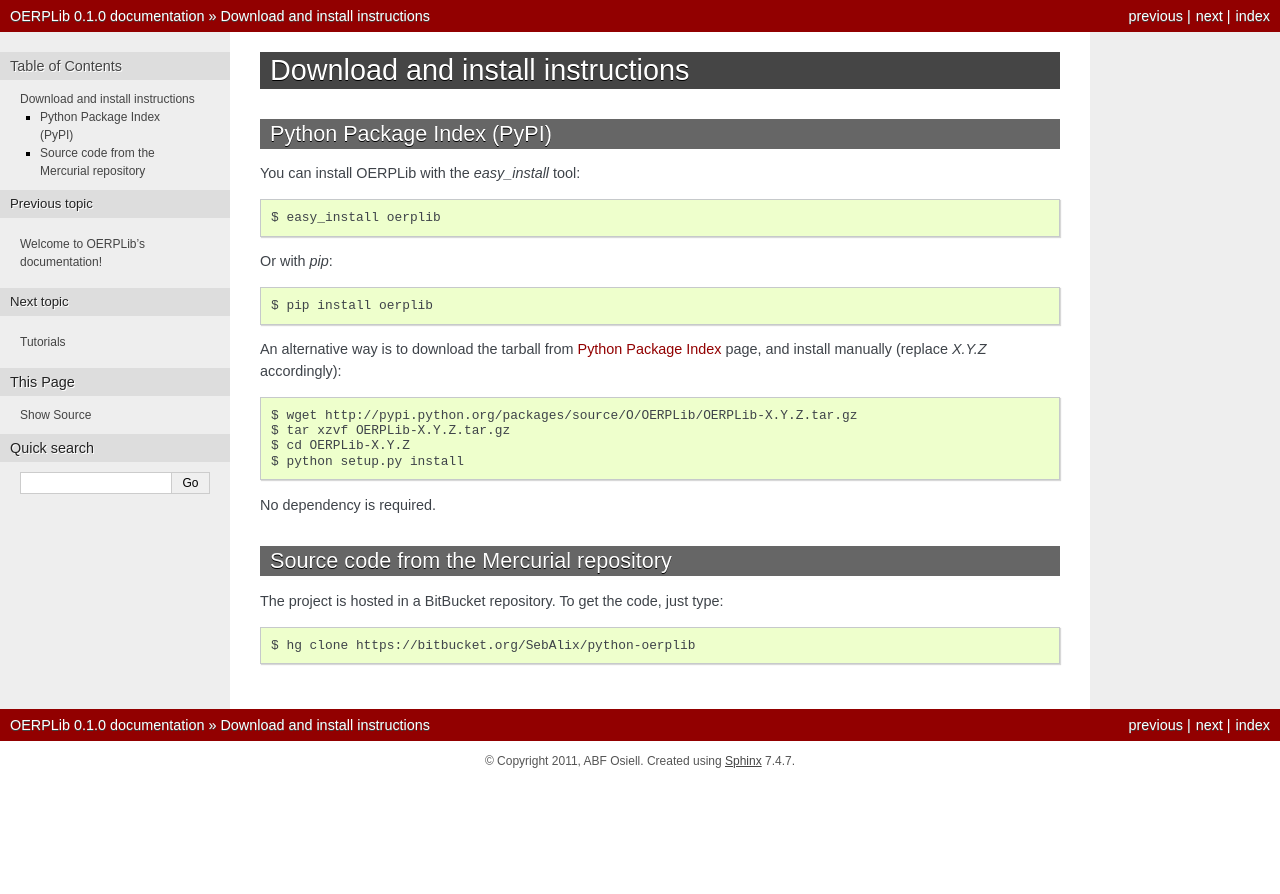
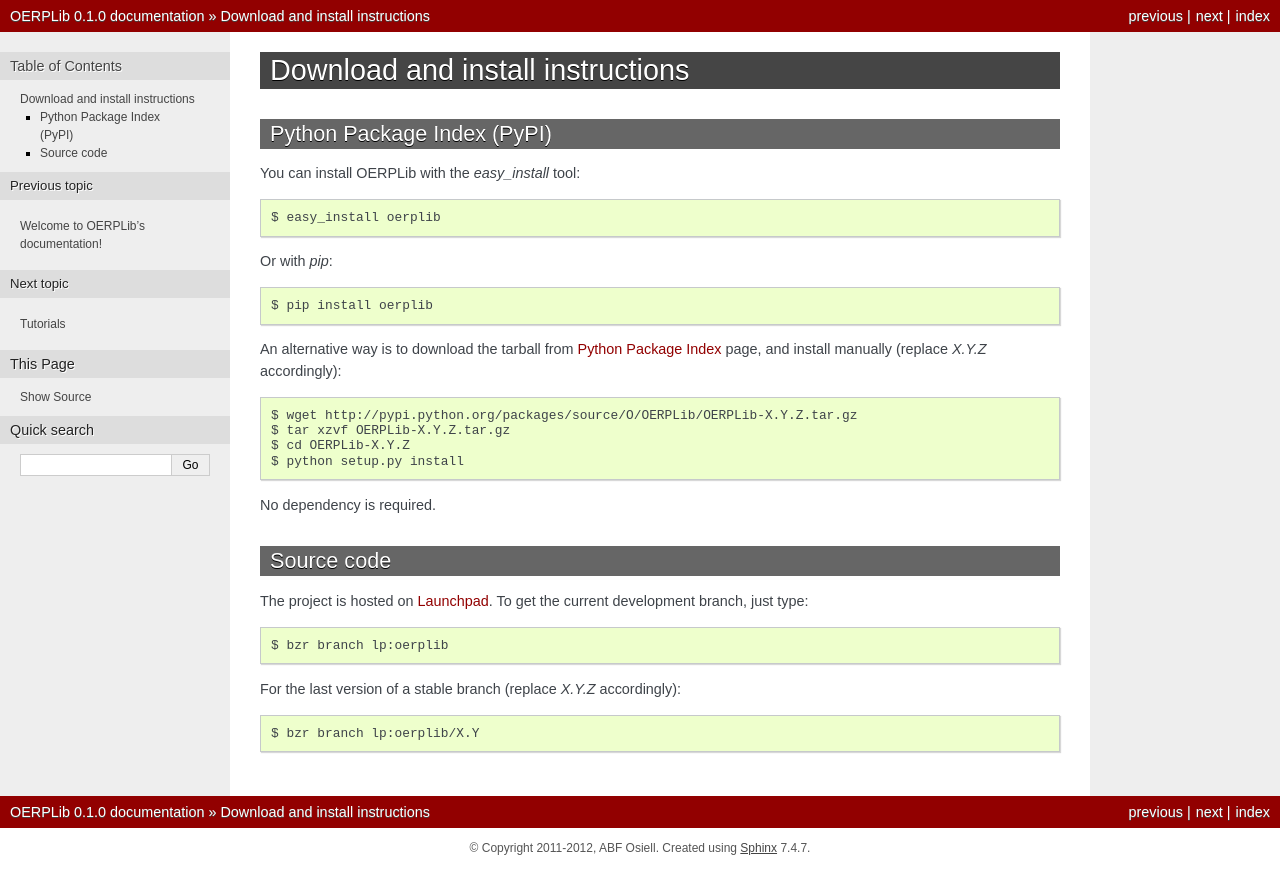
Before and after one commit to osiell/oerplib, a Sphinx documentation site: the page built from doc/source/download_install.rst, in a window 1280 px wide. Shown: the top 894 px of the page. Built offline with Sphinx 7.4.7, drawn with Linux system fonts in a browser that asks for light colours.

```diff
--- a/doc/source/conf.py
+++ b/doc/source/conf.py
@@ -42,7 +42,7 @@ master_doc = 'index'
 
 # General information about the project.
 project = u'OERPLib'
-copyright = u'2011, ABF Osiell'
+copyright = u'2011-2012, ABF Osiell'
 
 # The version info for the project you're documenting, acts as replacement for
 # |version| and |release|, also used in various other places throughout the
--- a/doc/source/download_install.rst
+++ b/doc/source/download_install.rst
@@ -25,9 +25,14 @@ and install manually (replace `X.Y.Z` accordingly)::
 
 No dependency is required.
 
-Source code from the Mercurial repository
------------------------------------------
+Source code
+-----------
 
-The project is hosted in a BitBucket repository. To get the code, just type::
+The project is hosted on `Launchpad <https://launchpad.net/oerplib>`_.
+To get the current development branch, just type::
 
-    $ hg clone https://bitbucket.org/SebAlix/python-oerplib
+    $ bzr branch lp:oerplib
+
+For the last version of a stable branch (replace `X.Y.Z` accordingly)::
+
+    $ bzr branch lp:oerplib/X.Y
--- a/doc/source/index.rst
+++ b/doc/source/index.rst
@@ -89,7 +89,7 @@ Bugs or suggestions
 -------------------
 
 Please, feel free to report bugs or suggestions in the `Bug Tracker
-<https://bitbucket.org/SebAlix/python-oerplib/issues?status=new&status=open>`_!
+<https://bugs.launchpad.net/oerplib/+filebug>`_!
 
 Indices and tables
 ==================
```
Also changed, not shown: README.txt (+4 -4 lines), setup.py (+15 -8 lines).
